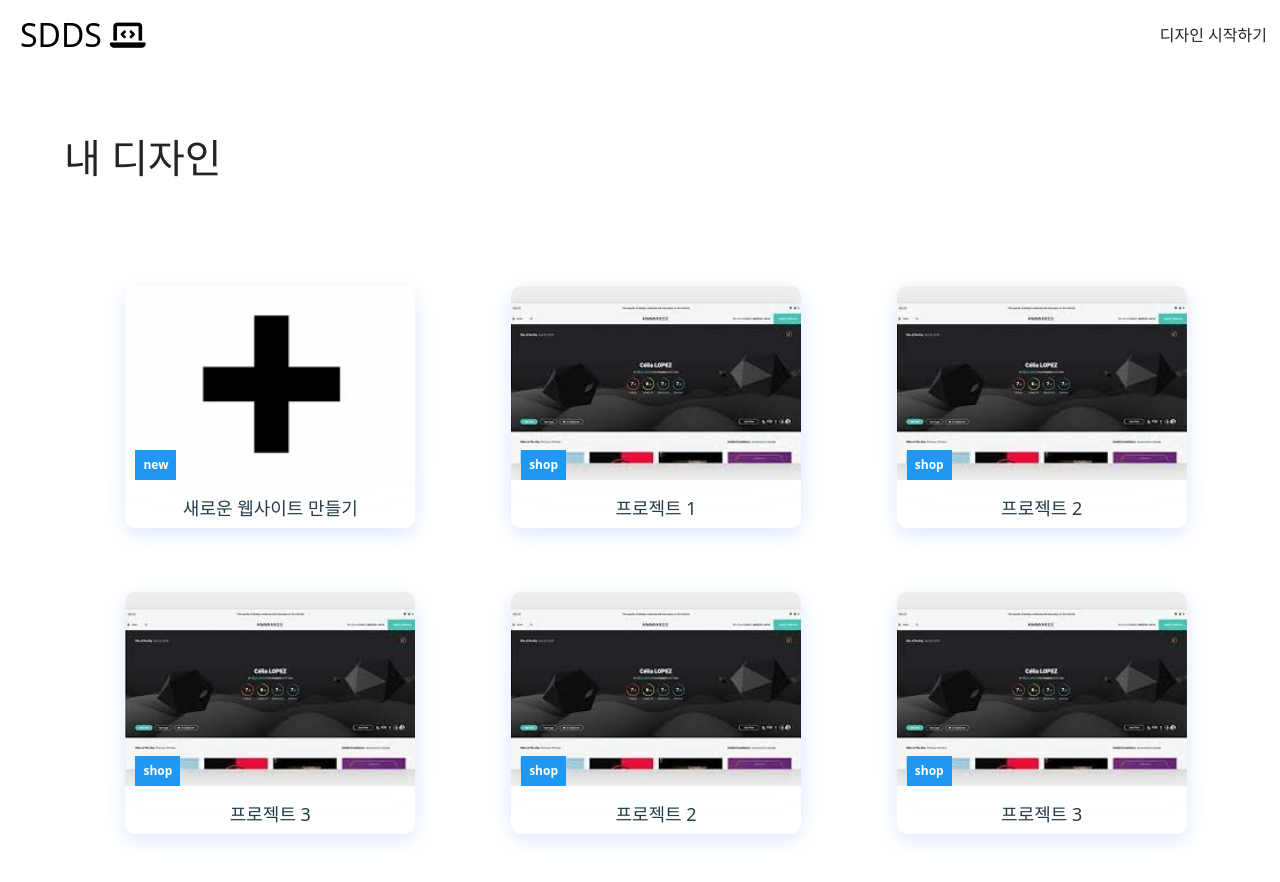
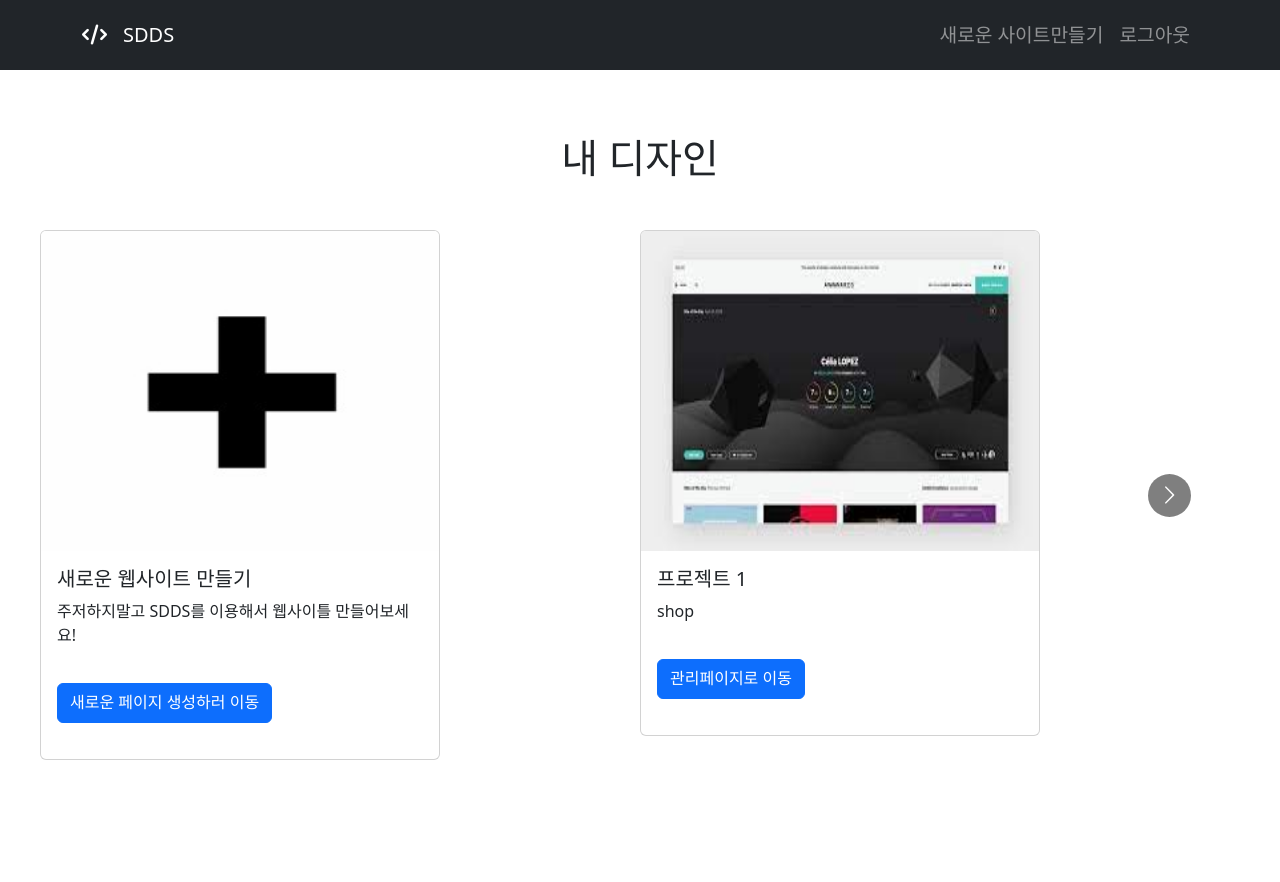
Before and after one commit to SejongDDS/sdds_client, a React (Create React App) app: page /personal in a window 1280 px wide. Shown: the top 882 px of the page. After the commit the page ends 800 px from the top, so only its background shows below. Built offline with nearby package versions, Linux system fonts and the light colour scheme.

Commit message:
fix personal page

```diff
--- a/package.json
+++ b/package.json
@@ -15,6 +15,7 @@
     "@testing-library/user-event": "^13.5.0",
     "apollo-boost": "^0.4.9",
     "bootstrap": "^5.2.2",
+    "bootstrap-icons": "^1.9.1",
     "grapesjs": "^0.20.1",
     "grapesjs-blocks-basic": "^1.0.1",
     "grapesjs-custom-code": "^1.0.1",
@@ -30,6 +31,7 @@
     "react-bootstrap": "^2.5.0",
     "react-dom": "^18.2.0",
     "react-modal": "^3.15.1",
+    "react-multi-carousel": "^2.8.2",
     "react-router-dom": "^6.4.0",
     "react-scripts": "5.0.1",
     "react-table": "^7.8.0",
--- a/src/App.js
+++ b/src/App.js
@@ -12,6 +12,7 @@ import ManagerPage from './components/ManagerPage/Pages/ManagerPage';
 import {RecoilRoot} from 'recoil';
 import ProductManagePage from './components/ManagerPage/Pages/ProductManagePage';
 import OrderManagePage from './components/ManagerPage/Pages/OrderManagePage';
+import 'bootstrap/dist/css/bootstrap.min.css';
 
 function App() {
     return (
--- a/src/components/PersonalPage/Pages/CardItem.js
+++ b/src/components/PersonalPage/Pages/CardItem.js
@@ -1,25 +1,22 @@
 import React from 'react';
 import {Link} from 'react-router-dom';
+import Button from 'react-bootstrap/Button';
+import Card from 'react-bootstrap/Card';
 
 
 function CardItem(props){
     return(
-        <>
-            <li className='cardview__item'>
-                <Link className='cardview__item__link' to={props.path}>
-                <figure className='cardview__item__img-wrap' data-category={props.label}>
-                    <img
-                        className='cardview__item__img'
-                        alt='Travel Image'
-                        src={props.src}
-                    />
-                </figure>
-                <div className='cardview__item__info'>
-                    <h5 className='cardview__item__text'>{props.text}</h5>
-                </div>
-                </Link>
-            </li>
-        </>
+        <Card style={{ width: '25rem' }}>
+            <Card.Img variant="top" src={props.src} style={{height: '20rem'}} />
+            <Card.Body>
+                <Card.Title>{props.text}</Card.Title>
+                <Card.Text>
+                    {props.label}
+                </Card.Text>
+                <Button variant="primary" href={props.path}>관리페이지로 이동</Button>
+            </Card.Body>
+        </Card>
+
     )
 }
 
--- a/src/components/PersonalPage/Pages/PersonalCardView.js
+++ b/src/components/PersonalPage/Pages/PersonalCardView.js
@@ -1,8 +1,27 @@
-import React from 'react';
+import React,{useState} from 'react';
 import CardItem from './CardItem';
 import './PersonalCardView.scss';
 import imgsrc from '../../../resources/imgs/web.jpeg';
 import img_new from '../../../resources/imgs/new.jpeg';
+import styled from 'styled-components';
+import Carousel from 'react-multi-carousel';
+import {Card,Button} from 'react-bootstrap';
+import 'react-multi-carousel/lib/styles.css';
+
+const CardViewContainer=styled.div`
+    background: #fff;
+`
+
+const CardViewTitle=styled.div`
+    padding-top: 4rem;
+    text-align: center;
+`
+const CardCarouselBlock=styled.div`
+    padding:40px;
+    justify-align:center;
+    text-algin: center;
+`
+
 
 function PersonalCardView(){
 
@@ -10,7 +29,7 @@ function PersonalCardView(){
         {
         img_src: imgsrc,
         text:'프로젝트 1',
-        path:'/services',
+        path:'/manager',
         label:'shop'
     },
     {
@@ -38,26 +57,57 @@ function PersonalCardView(){
         label:'shop'
     }]
 
+    const responsive = {
+        desktop: {
+            breakpoint: { max: 3000, min: 1024 },
+            items: 3,
+          slidesToSlide: 1 // optional, default to 1.
+        },
+        tablet: {
+            breakpoint: { max: 1024, min: 464 },
+            items: 2,
+          slidesToSlide: 1 // optional, default to 1.
+        },
+        mobile: {
+            breakpoint: { max: 464, min: 0 },
+            items: 1,
+            slidesToSlide: 1 // optional, default to 1.
+        }
+    };
+
+
     return(
-        <div className='cardview'>
-            <div className='cardview__title'>
+        <CardViewContainer>
+            <CardViewTitle>
                 <h1>내 디자인</h1>
-            </div>
-            <div className='cardview__container'>
-                <div className='carview__wrapper'>
-                    <ul className='cardview__items'>
-                        <CardItem src={img_new} text="새로운 웹사이트 만들기" path="/main" label="new"/>
+            </CardViewTitle>
+            <CardCarouselBlock>
+            <Carousel responsive={responsive}>
+                <Card style={{ width: '25rem' }}>
+                    <Card.Img variant="top" src={img_new} style={{height: '20rem'}} />
+                    <Card.Body>
+                        <Card.Title>새로운 웹사이트 만들기</Card.Title>
+                        <Card.Text>
+                        주저하지말고 SDDS를 이용해서 웹사이틀 만들어보세요!
+                        </Card.Text>
+                        <Button variant="primary" href="/main">새로운 페이지 생성하러 이동</Button>
+                    </Card.Body>
+                </Card>
 
-                        {
-                            cardlist.map((item,idx)=>{
-                                return <CardItem src={item.img_src} text={item.text} label={item.label} path={item.path}/>
-                            })
-                        }
-                    </ul>
 
-                </div>
-            </div>
-        </div>
+                {
+                    cardlist.map((item,idx)=>{
+                        return (
+
+                                <CardItem src={item.img_src} text={item.text} label={item.label} path={item.path}/>
+
+                        )
+                    })
+                }
+            </Carousel>
+            </CardCarouselBlock>
+
+        </CardViewContainer>
     )
 }
 
--- a/src/components/PersonalPage/Pages/PersonalCardView.scss
+++ b/src/components/PersonalPage/Pages/PersonalCardView.scss
@@ -6,7 +6,6 @@
 .cardview__title {
     padding: 4rem;
 }
-
 
 
 .cardview__container {
--- a/src/components/PersonalPage/Pages/PersonalNav.js
+++ b/src/components/PersonalPage/Pages/PersonalNav.js
@@ -1,30 +1,37 @@
 import React from 'react';
-import { Link } from "react-router-dom";
-import './PersonalNav.scss'
-import Button from '../../utils/Button';
+import Button from 'react-bootstrap/Button';
+import Container from 'react-bootstrap/Container';
+import Form from 'react-bootstrap/Form';
+import Nav from 'react-bootstrap/Nav';
+import Navbar from 'react-bootstrap/Navbar';
+import NavDropdown from 'react-bootstrap/NavDropdown';
 
 function PersonalNav(){
 
     return(
-        <nav className="personal-navbar">
-            <div className="personal-navbar-container">
-                <Link to="/" className="personal__logo">
+        <Navbar collapseOnSelect expand="lg" bg="dark" variant="dark" >
+            <Container>
+                <Navbar.Brand><i class="fa-solid fa-code"></i></Navbar.Brand>
+                <Navbar.Brand href="/personal">
+
                     SDDS
-                    <i className="fa-solid fa-laptop-code"></i>
-                </Link>
+                    </Navbar.Brand>
 
-                <Button className="start_btn" buttonStyle="btn--blue" buttonSize="btn--large" name="디자인 시작하기"
-                    onClick={() => {
-                        window.location.href = "/main";
-                    }}
-                >
-                    디자인 시작하기
-                </Button>
+                <Navbar.Toggle aria-controls="responsive-navbar-nav" />
+                <Navbar.Collapse id="responsive-navbar-nav">
+                    <Nav className="me-auto">
 
 
-            </div>
+                    </Nav>
+                    <Nav>
+                        <Nav.Link href="/main">새로운 사이트만들기</Nav.Link>
+                        <Nav.Link href="/">로그아웃</Nav.Link>
+                    </Nav>
 
-        </nav>
+
+                </Navbar.Collapse>
+            </Container>
+        </Navbar>
     )
 }
 
--- a/src/components/PersonalPage/Pages/PersonalNav.scss
+++ /dev/null
@@ -1,33 +0,0 @@
-.personal-navbar {
-    background-color: white;
-    height: 70px;
-    display: flex;
-    justify-content: center;
-    align-items: center;
-    font-size: 1.2rem;
-    position: sticky;
-    top:0;
-    z-index: 999;
-
-}
-
-.personal-navbar-container {
-    width: 100%;
-    display: flex;
-    align-items: center;
-    justify-content: center;
-    height: 70px;
-    max-width: 1500px;
-}
-
-.personal__logo {
-    flex-grow: 1;
-    color: #000000;
-    justify-self: start;
-    margin-left: 20px;
-    cursor: pointer;
-    text-decoration: none;
-    font-size: 2rem;
-    display: flex;
-    align-items: center;
-}
```
Also changed, not shown: 1 other file (tests, documents, lock files or other folders).
